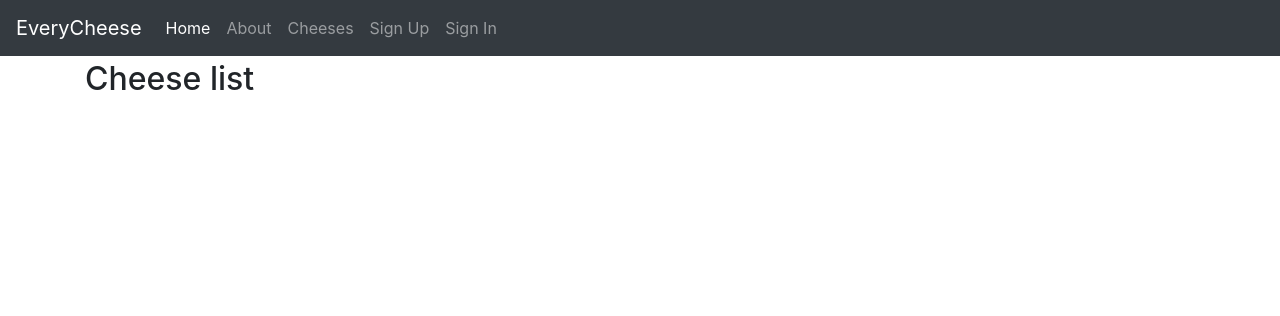
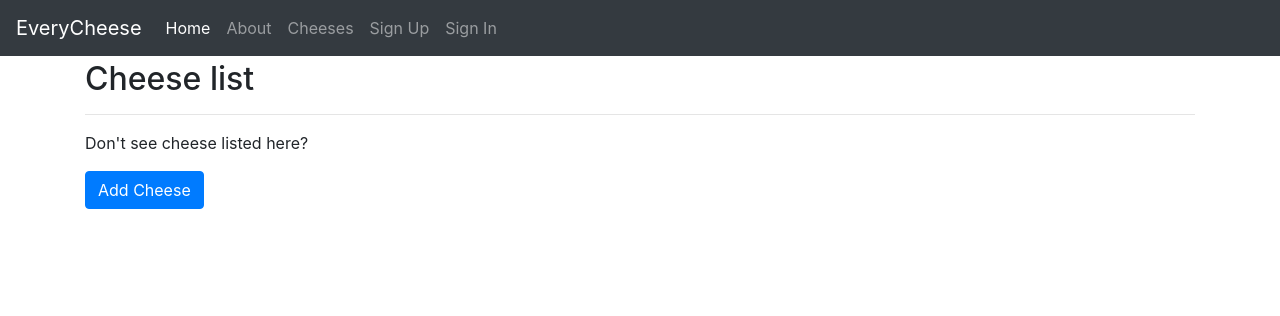
Before and after one commit to axel-ram/everycheese, a Django app: page /cheeses/ in a window 1280 px wide. Shown: the top 316 px of the page. Run offline with Django 3.2, Linux system fonts and the light colour scheme; data that the repository does not hold is empty; some libraries are stand-ins or nearby versions.

Commit message:
added cheese add page

```diff
--- a/everycheese/cheeses/models.py
+++ b/everycheese/cheeses/models.py
@@ -2,7 +2,7 @@ from django.db import models
 from autoslug import AutoSlugField
 from model_utils.models import TimeStampedModel
 from django_countries.fields import CountryField
-
+from django.urls import reverse
 # Create your models here.
 class Cheese(TimeStampedModel):
 	class Firmness(models.TextChoices):
@@ -22,3 +22,6 @@ class Cheese(TimeStampedModel):
 
 	def __str__(self):
 		return self.name
+
+	def get_absolute_url(self):
+		return reverse('cheeses:detail', kwargs={"slug": self.slug})
--- a/everycheese/cheeses/urls.py
+++ b/everycheese/cheeses/urls.py
@@ -5,5 +5,7 @@ from . import views
 app_name = 'cheeses'
 urlpatterns = [
 	path(route='', view=views.CheeseListView.as_view(), name='list'),
+	path(route='add/', view=views.CheeseCreateView.as_view(), name='add'),
 	path(route='<slug:slug>/', view=views.CheeseDetailView.as_view(), name='detail'),
+
 ]
--- a/everycheese/cheeses/views.py
+++ b/everycheese/cheeses/views.py
@@ -1,6 +1,6 @@
 from django.shortcuts import render
 
-from django.views.generic import ListView, DetailView
+from django.views.generic import ListView, DetailView, CreateView
 
 from .models import Cheese
 
@@ -9,3 +9,7 @@ class CheeseListView(ListView):
 
 class CheeseDetailView(DetailView):
 	model = Cheese
+
+class CheeseCreateView(CreateView):
+	model = Cheese
+	fields = ['name', 'description', 'firmness', 'country_of_origin']
--- a/everycheese/templates/cheeses/cheese_list.html
+++ b/everycheese/templates/cheeses/cheese_list.html
@@ -9,4 +9,9 @@
 			<li><a href="{% url 'cheeses:detail' cheese.slug %}">{{ cheese.name }}</a></li>
 		{% endfor %}
 	</ul>
+	<hr>
+	<p>Don't see cheese listed here?</p>
+	<p>
+		<a class="btn btn-primary" href="{% url 'cheeses:add' %}" role="button">Add Cheese</a>
+	</p>
 {% endblock content%}
```
Also changed, not shown: everycheese/templates/cheeses/cheese_form.html (added, +13 -0 lines).
